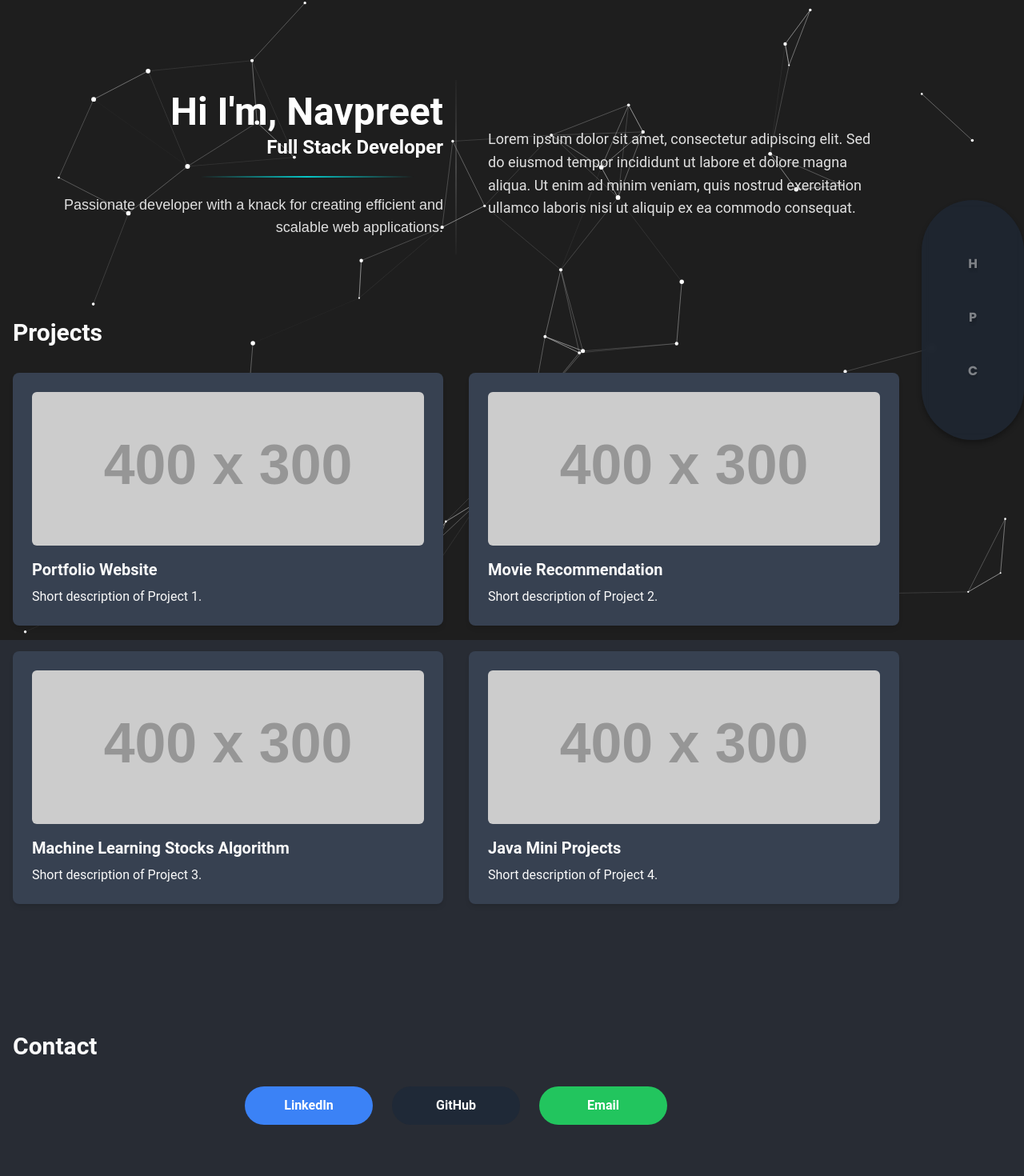
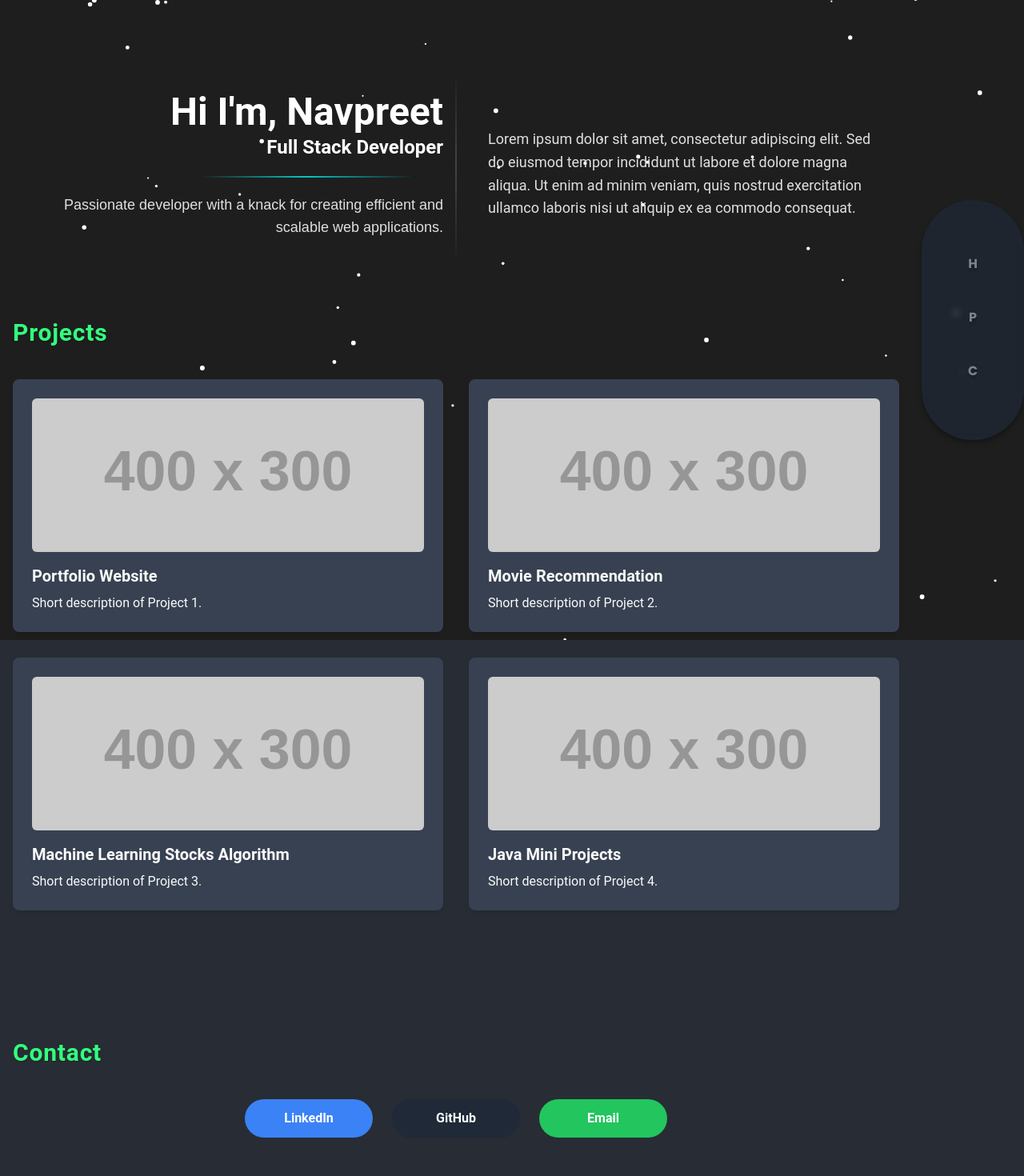
Before and after one commit to 20ns/portfolio, a React (Vite) app: page / in a window 1280 px wide. Shown: the top 1470 px of the page at 80% size. Built offline with nearby package versions, Linux system fonts and the light colour scheme.

Commit message:
Finalised the background stuff for the website

```diff
--- a/src/components/Contact.jsx
+++ b/src/components/Contact.jsx
@@ -1,7 +1,7 @@
 const Contact = () => {
   return (
     <div className="container mx-auto px-4 py-20" id="contact">
-      <h2 className="text-3xl font-bold mb-8">Contact</h2>
+      <h2 className="text-3xl font-bold mb-8 subtitle">Contact</h2>
       <div className="flex justify-center space-x-6">
         <a
           href="https://www.linkedin.com/in/navpreetsinghcs"
--- a/src/components/Projects.jsx
+++ b/src/components/Projects.jsx
@@ -26,7 +26,7 @@ const projectsData = [
 const Projects = () => {
   return (
     <div className="container mx-auto px-4 py-20" id="projects">
-      <h2 className="text-3xl font-bold mb-8">Projects</h2>
+      <h2 className="text-3xl font-bold mb-8 subtitle">Projects</h2>
       <div className="grid grid-cols-1 md:grid-cols-2 gap-8">
         {projectsData.map((project, index) => (
           <div
--- a/src/particles-config.json
+++ b/src/particles-config.json
@@ -24,7 +24,7 @@
       }
     },
     "line_linked": {
-      "enable": true,
+      "enable": false,
       "distance": 150,
       "color": "#ffffff",
       "opacity": 0.4,
@@ -32,7 +32,7 @@
     },
     "move": {
       "enable": true,
-      "speed": 2,
+      "speed": 0.5,
       "direction": "none",
       "random": false,
       "straight": false,
@@ -46,6 +46,20 @@
     }
   },
   "interactivity": {
+    "events": {
+      "onHover": {
+        "enable": true,
+        "mode": "grab"
+      }
+    },
+    "modes": {
+      "grab": {
+        "distance": 140,
+        "line_linked": {
+          "opacity": 1
+        }
+      }
+    }
   },
   "background": {
     "color": {
--- a/src/styles.css
+++ b/src/styles.css
@@ -361,3 +361,18 @@ section {
   position: relative;
   z-index: 1;
 }
+
+.subtitle {
+  font-size: 2rem;
+  font-weight: 700;
+  color: var(--lime-green);
+  letter-spacing: 0.8px;
+  text-shadow: 1px 1px 2px rgba(0, 0, 0, 0.2);
+  border-bottom: 3px solid transparent; /* Transparent border initially */
+  padding-bottom: 5px;
+  transition: border-bottom 0.3s ease-in-out; /* Add transition to border */
+}
+
+.subtitle:hover {
+  border-bottom: 3px solid var(--electric-cyan); /* Border becomes visible on hover */
+}
```
